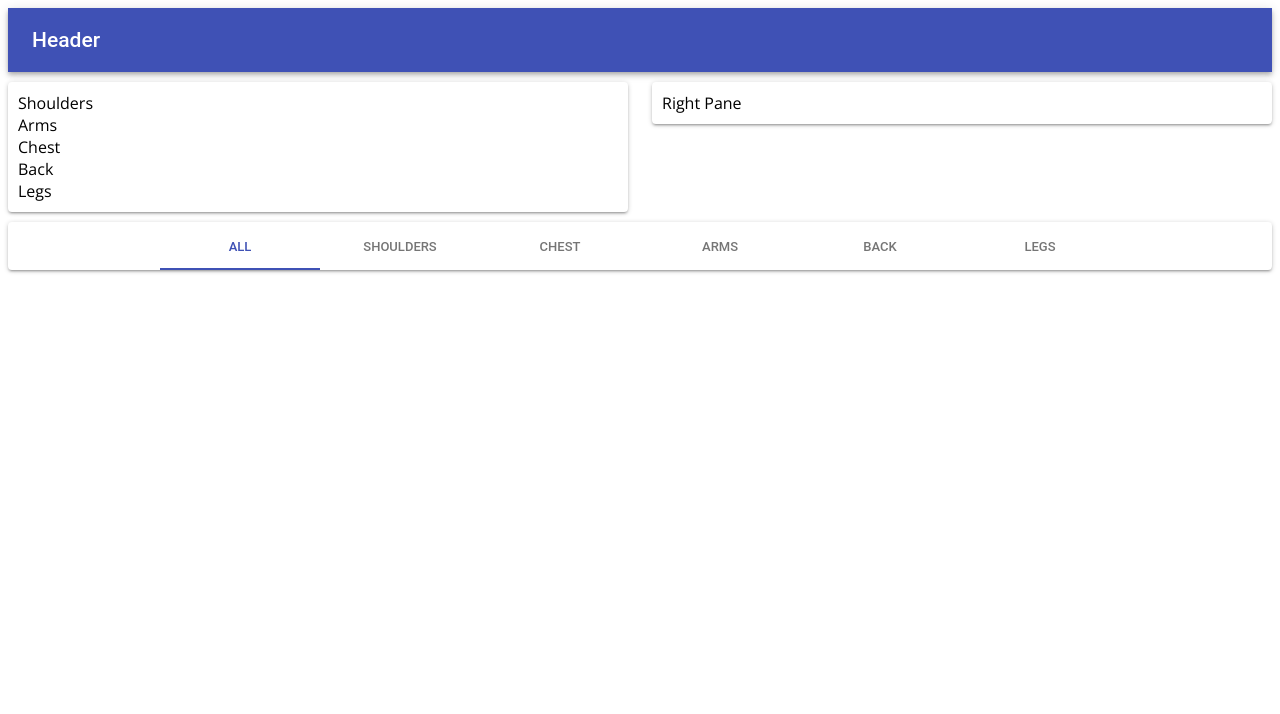
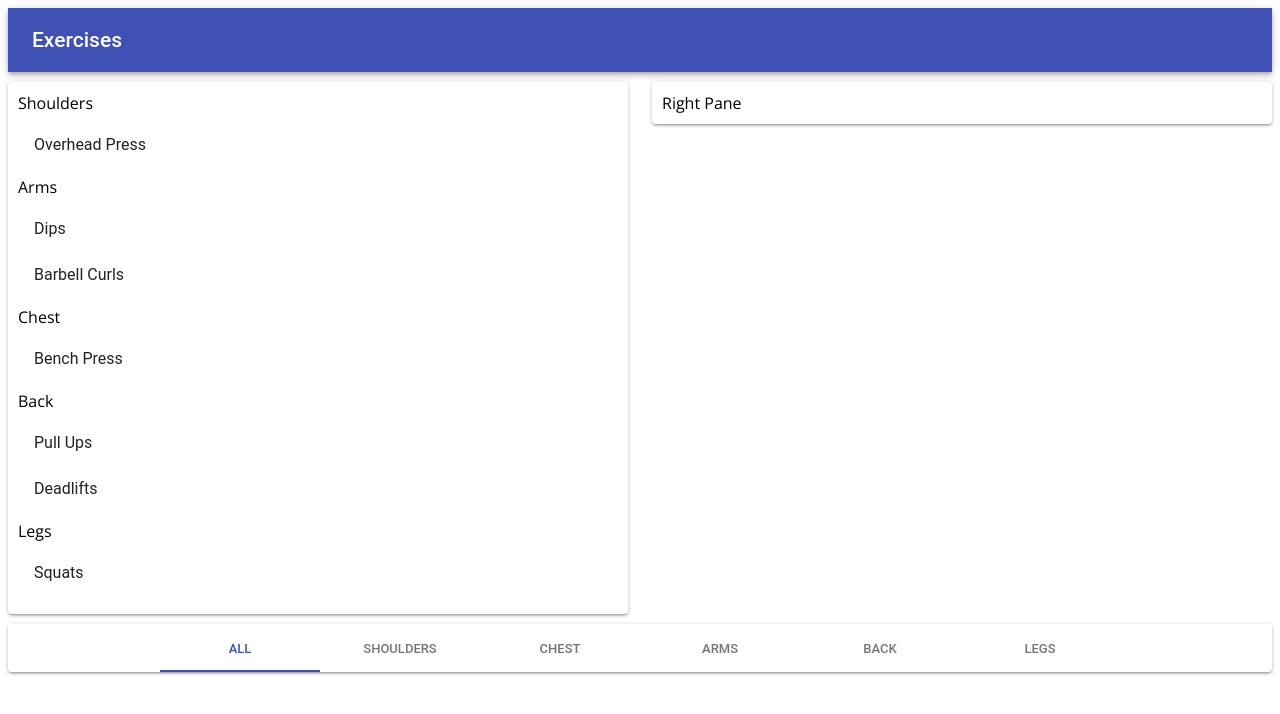
Before and after one commit to sidddude92/Material-UI-Exercises, a React (Create React App) app: page / in a window 1280 px wide. Shown: the top 714 px of the page. Built offline with nearby package versions, Linux system fonts and the light colour scheme.

Commit message:
Added Left Pane Items with Sub items

```diff
--- a/src/Components/Exercises/index.js
+++ b/src/Components/Exercises/index.js
@@ -2,6 +2,9 @@ import React from "react";
 import Grid from "@material-ui/core/Grid";
 import Paper from "@material-ui/core/Paper";
 import Typography from "@material-ui/core/Typography";
+import List from "@material-ui/core/List";
+import ListItem from "@material-ui/core/ListItem";
+import ListItemText from "@material-ui/core/ListItemText";
 function Exercises({ exercises }) {
 	const styles = {
 		leftPane: {
@@ -18,7 +21,16 @@ function Exercises({ exercises }) {
 				<Grid item xs>
 					<Paper style={styles.leftPane}>
 						{exercises.map(([group, exercises]) => (
-							<Typography variant="body">{group}</Typography>
+							<React.Fragment>
+								<Typography variant="body">{group}</Typography>
+								<List component="ul">
+									{exercises.map(({ title }) => (
+										<ListItem button>
+											<ListItemText primary={title} />
+										</ListItem>
+									))}
+								</List>
+							</React.Fragment>
 						))}
 					</Paper>
 				</Grid>
--- a/src/Components/Layouts/Header.js
+++ b/src/Components/Layouts/Header.js
@@ -6,8 +6,10 @@ function Header() {
 	return (
 		<AppBar position="static" color="primary">
 			<Toolbar>
-				<Typography variant="title" color="inherit">
-					Header
+				<Typography
+					variant="title"
+					color="inherit">
+					Exercises
 				</Typography>
 			</Toolbar>
 		</AppBar>
```
Also changed, not shown: src/Components/App.js (+19 -8 lines).
